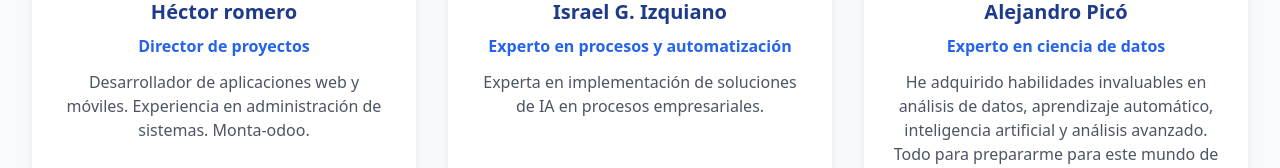
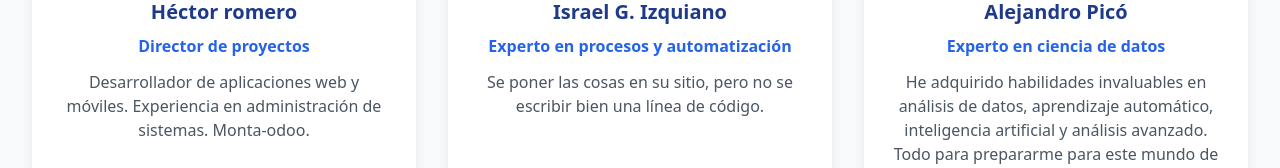
Before and after one commit to Isguiz/ai-agents-canvas, a React (Vite) app: page /nosotros in a window 1280 px wide. Shown: the part 2772-2940 px from the top of the page. Built offline with nearby package versions, Linux system fonts and the light colour scheme.

Commit message:
Visual edit in Lovable
Edited UI in Lovable

```diff
--- a/src/pages/About.tsx
+++ b/src/pages/About.tsx
@@ -195,9 +195,7 @@ const About = () => {
               <img alt="Laura Martínez" className="w-32 h-32 rounded-full mx-auto mb-4 object-cover" src="https://www.agentesdeia.com/wp-content/uploads/2024/11/1695409642703.jpeg" />
               <h3 className="text-xl font-bold text-blue-900 mb-2">Israel G. Izquiano</h3>
               <p className="text-blue-600 font-semibold mb-3">Experto en procesos y automatización</p>
-              <p className="text-gray-600">
-                Experta en implementación de soluciones de IA en procesos empresariales.
-              </p>
+              <p className="text-gray-600">Se poner las cosas en su sitio, pero no se escribir bien una línea de código.</p>
             </div>
 
             <div className="bg-white rounded-lg shadow-lg hover:shadow-xl transition-all duration-300 p-6 text-center">
```
